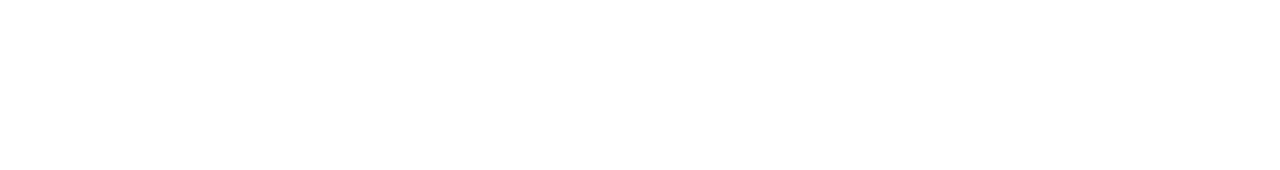
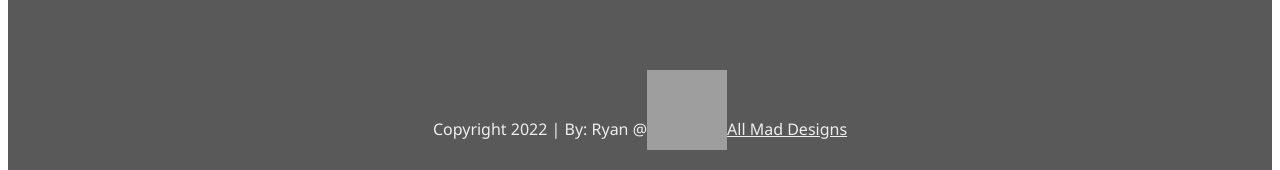
Before and after one commit to ryanAllMad/react-accessible-carousel, a React (Create React App) app: page / in a window 1280 px wide. Shown: the part 782-952 px from the top of the page. Built offline with nearby package versions, Linux system fonts and the light colour scheme; grey boxes are pictures that could not be loaded.

Commit message:
added footer and branding

```diff
--- a/src/components/App.js
+++ b/src/components/App.js
@@ -1,5 +1,6 @@
 import React, { useRef, useState } from "react";
 import Slide from "./Slide";
+import Footer from "./Footer";
 import { FontAwesomeIcon } from '@fortawesome/react-fontawesome';
 import { faForward } from '@fortawesome/free-solid-svg-icons';
 import { faBackward } from '@fortawesome/free-solid-svg-icons';
@@ -75,6 +76,7 @@
  }
 
     return (
+<div className="wrapper">
 <main onTouchStart={onMainTouchStart} className={`carousel ${touched}`}>
     <h1><a href="https://unsplash.com/developers" title="to unsplash devs page" target="_blank" rel="noreferrer">Unspash</a> Artists Accessible Carousel</h1>
     <div ref={galleryRef} role="region" aria-labelledby="gallery-label" tabIndex="0" aria-describedby="focus">
@@ -100,6 +102,8 @@
         </li>
     </ul>
 </main>
+    <Footer/>
+    </div>
     );
 };
 
--- /dev/null
+++ b/src/components/Footer.js
@@ -0,0 +1,25 @@
+import React from "react";
+import '../newico.png';
+
+
+const Footer = () => {
+    const date = new Date();
+    const currentYear = date.getFullYear();
+
+
+return (
+
+    <footer>
+        <p>Copyright {currentYear} | By: Ryan @
+        <a href="https://allmaddesigns.com/" title="to my website" target="_blank" rel="noreferrer">
+            <img className="icon" width="80" height="80" src="newico.png" alt="pyramid AMD logo icon" />
+        <span className="site-title">All Mad Designs
+        </span>
+        </a>
+        </p>
+    </footer>
+);
+
+}
+
+export default Footer;
--- a/src/style.css
+++ b/src/style.css
@@ -12,8 +12,37 @@
   color: #595959;
 }
 main {
-  padding-bottom: 500px;
+  padding-bottom: 5%;
 }
+/**
+footer begin
+**/
+footer {
+  padding: 10% 25%;
+  background: #595959;
+  color: #eee;
+}
+footer p, footer a, footer a:visited{
+  color: #eee;
+  text-align: center;
+}
+footer a:hover {
+  text-shadow: 1px 0px 5px white, 0px 1px 0px #000;
+}
+.site-title {
+  display: block;
+}
+@media only screen and (min-width: 900px) {
+  img.icon {
+    margin-bottom: -15px;
+}
+.site-title {
+  display: inline;
+}
+}
+/**
+footer end
+**/
 .visually-hidden {
     position: absolute !important;
     clip: rect(1px, 1px, 1px, 1px) !important;
```
Also changed, not shown: src/api/unsplash.js (added, +8 -0 lines), src/newico.png (added).
